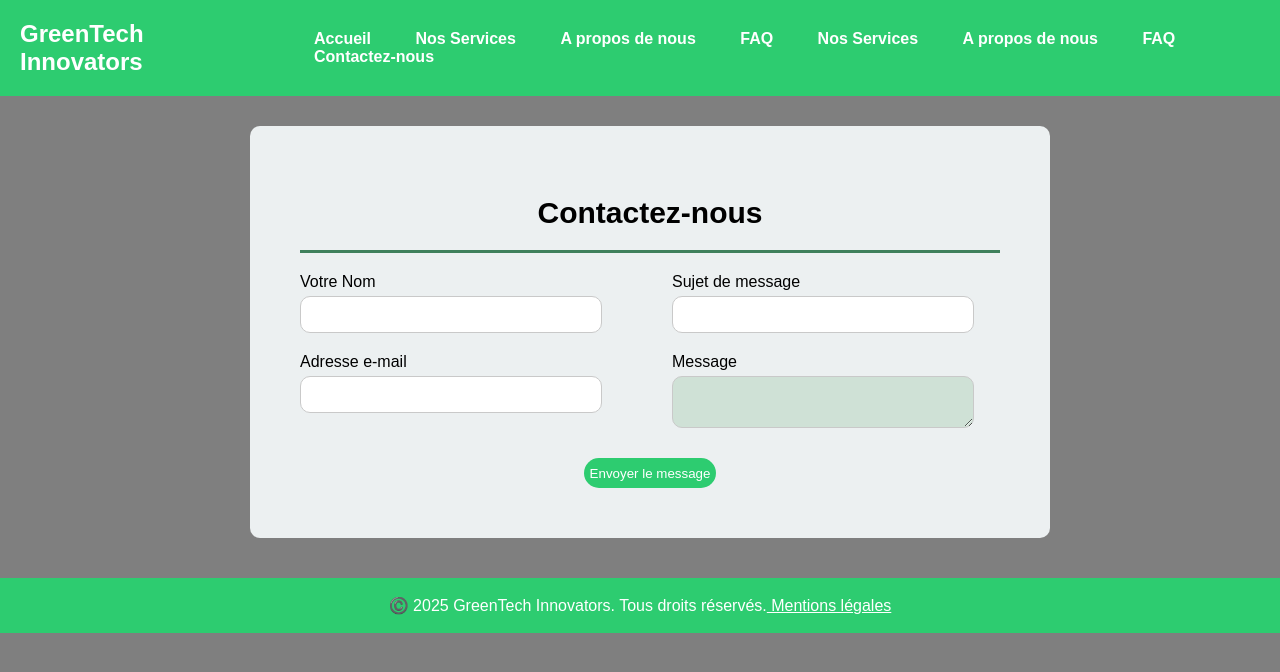
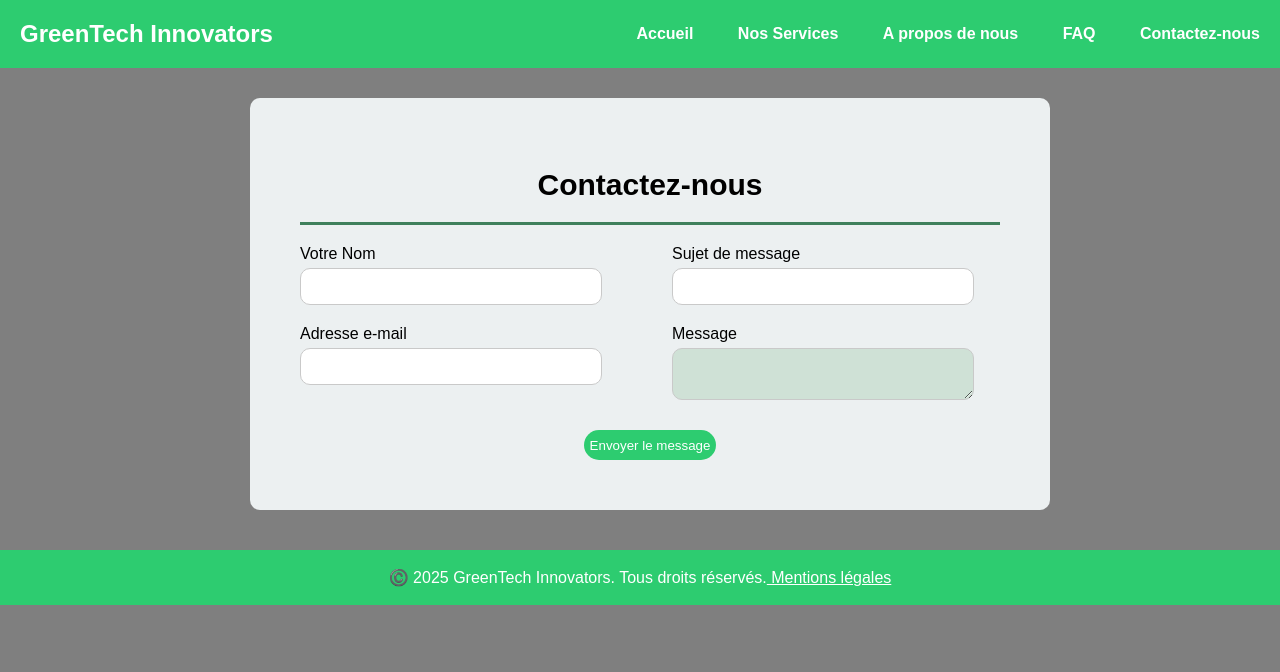
Before and after one commit to belkabous/GreenTech, a plain HTML site: page contactez_nous.html in a window 1280 px wide. Drawn offline with Linux system fonts and the light colour scheme.

Commit message:
modification d'apropos et contactez nous

```diff
--- a/contactez_nous.html
+++ b/contactez_nous.html
@@ -16,9 +16,6 @@
         <ul>
             <li><a href="page-accueil.html">Accueil</a></li>
             <li><a href="#">Nos Services</a></li>
-            <li><a href="a_propos.html">A propos de nous</a></li>
-            <li><a href="faq.html">FAQ</a></li>
-            <li><a href="services.html">Nos Services</a></li>
             <li><a href="a_propos.html">A propos de nous</a></li>
             <li><a href="faq">FAQ</a></li>
             <li><a href="contactez_nous.html">Contactez-nous</a></li>
```
Also changed, not shown: a_propos.html (+0 -4 lines).
